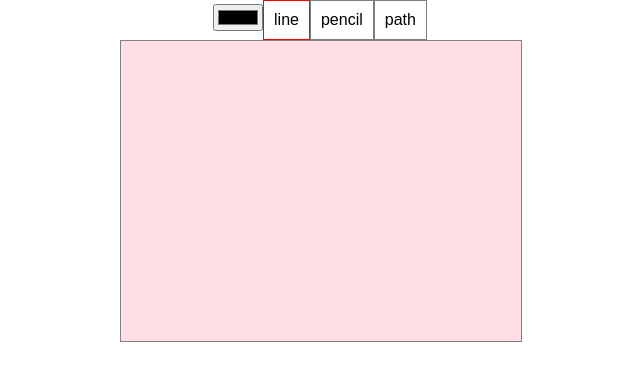
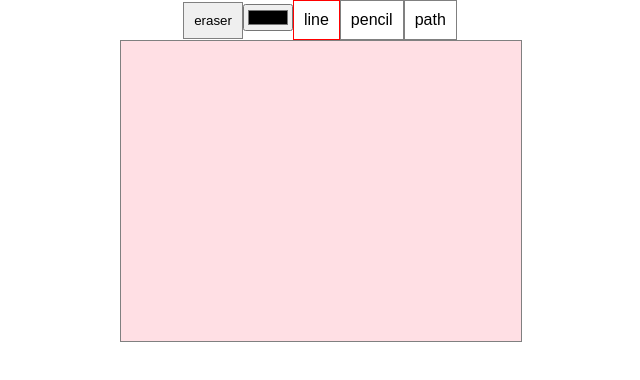
Before and after one commit to ktmellow/canvasshop, a React (Create React App) app: page / in a window 1280 px wide. Shown: the top 380 px of the page, without its empty margins (320-960 px from the left). Built offline with nearby package versions, Linux system fonts and the light colour scheme.

Commit message:
added erase functionality

```diff
--- a/src/App.js
+++ b/src/App.js
@@ -3,6 +3,7 @@ import './App.css';
 import Layer from './components/canvas/layer';
 import Tools from './components/tools';
 import ToolBtn from './components/tools/tool-btn';
+import Eraser from './components/tools/eraser';
 
 class App extends Component {
 
@@ -11,16 +12,24 @@ class App extends Component {
 
     this.state = {
       activeTool: "line",
-      color: "fff"
+      color: "fff",
+      erase: false
     };
 
     this.handleToolClick = this.handleToolClick.bind(this);
     this.handleColor = this.handleColor.bind(this);
+    this.handleErase = this.handleErase.bind(this);
   }
 
   handleToolClick(toolBtn) {
     const newState = this.state;
     newState.activeTool = toolBtn;
+    this.setState(Object.assign({}, newState));
+  }
+
+  handleErase() {
+    const newState = this.state;
+    newState.erase = !this.state.erase;
     this.setState(Object.assign({}, newState));
   }
 
@@ -31,7 +40,7 @@ class App extends Component {
   }
 
   render() {
-    const { color, activeTool } = this.state;
+    const { activeTool, color, erase } = this.state;
 
     // Need this and click handler to have access to this component state
     const toolset = ["line", "pencil", "path"];
@@ -40,10 +49,11 @@ class App extends Component {
     return (
       <div className="App">
         <Tools>
+          <Eraser handleErase={this.handleErase} erase={erase}/>
           <input type="color" onChange={this.handleColor} />
           {toolButtons}
         </Tools>
-        <Layer color={color} activeTool={activeTool} width="400" height="300" />
+        <Layer color={color} activeTool={activeTool} erase={erase} width="400" height="300" />
       </div>
     );
   }
--- a/src/components/canvas/layer.jsx
+++ b/src/components/canvas/layer.jsx
@@ -49,15 +49,6 @@ class Layer extends Component {
     this.ctx.beginPath();
     moveTo(this.ctx, mouseCoords(e));
 
-
-    // switch (this.props.activeTool) {
-    //   case 'line':
-    //     moveTo(this.ctx, mouseCoords(e));
-    //     break;
-    //   default:
-    //     break;
-    // }
-
     const newState = this.state;
     newState.mouse.active = true;
     newState.mouse.prev.down = mouseCoords(e);
@@ -76,7 +67,7 @@ class Layer extends Component {
         // create new line
         moveTo(this.preview, this.state.mouse.prev.down);
         lineTo(this.preview, mouseCoords(e));
-        stroke(this.preview, this.props.color);
+        stroke(this.preview, this.props.color,this.props.erase);
 
         const newState = this.state;
         newState.mouse.prev.move = mouseCoords(e);
@@ -84,7 +75,7 @@ class Layer extends Component {
         return;
       case 'pencil':
         lineTo(this.ctx, mouseCoords(e));
-        stroke(this.ctx, this.props.color);
+        stroke(this.ctx, this.props.color, this.props.erase);
         break;
       case 'path':
         lineTo(this.ctx, mouseCoords(e));
@@ -103,11 +94,11 @@ class Layer extends Component {
         clearLayer(this.preview);
         moveTo(this.ctx, this.state.mouse.prev.down);
         lineTo(this.ctx, mouseCoords(e));
-        stroke(this.ctx, this.props.color);
+        stroke(this.ctx, this.props.color, this.props.erase);
         break;
       case 'pencil':
         lineTo(this.ctx, mouseCoords(e));
-        stroke(this.ctx, this.props.color);
+        stroke(this.ctx, this.props.color, this.props.erase);
         break;
       case 'path':
         lineTo(this.ctx, mouseCoords(e));
@@ -116,7 +107,7 @@ class Layer extends Component {
         this.ctx.fill();
       default:
         lineTo(this.ctx, mouseCoords(e));
-        stroke(this.ctx, this.props.color);
+        stroke(this.ctx, this.props.color, this.props.erase);
         break;
     }
 
--- /dev/null
+++ b/src/components/tools/eraser.jsx
@@ -0,0 +1,15 @@
+import React from 'react';
+
+const Eraser = (props) => {
+  const { handleErase, erase } = props;
+
+  const isActive = (erase) => {
+    return erase ? "selected" : "";
+  };
+
+  return (
+    <button className={`tool ${isActive(erase)}`}  onClick={handleErase}>eraser</button>
+  )
+}
+
+export default Eraser;
--- a/src/helpers/stroke.js
+++ b/src/helpers/stroke.js
@@ -1,12 +1,11 @@
-const stroke = (context, color) => {
-  if (color === "erase") {
+const stroke = (context, color, erase) => {
+  if (erase) {
     context.globalCompositeOperation = "destination-out";
     context.strokeStyle = "rgba(0,0,0,1)";
     context.stroke();
   } else {
     context.strokeStyle = color || "#000";
     context.stroke();
-    debugger
   }
 };
 
--- a/src/styles/tools.css
+++ b/src/styles/tools.css
@@ -4,6 +4,6 @@
   padding: 10px;
 }
 
-.tool.selected {
+.selected {
   border: 1px solid red;
 }
```
